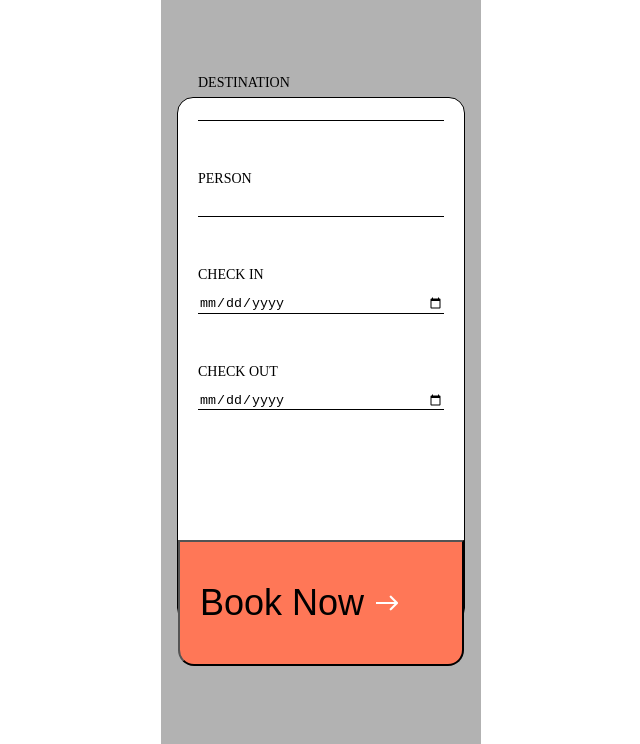
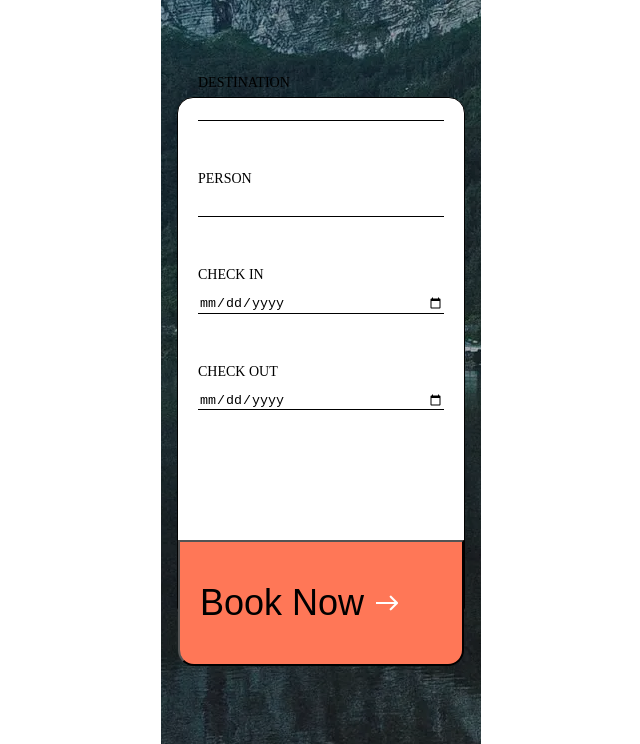
Before and after one commit to lfilella97/202301-w1chwe-lluis-filella-jaume-cuadrada, a website built with Parcel: page src/index.html in a window 1280 px wide. Shown: the part 408-1152 px from the top of the page, without its empty margins (327-967 px from the left). Built offline with nearby package versions, Linux system fonts and the light colour scheme; files whose address does not match are found by name.

Commit message:
background: on sass need /src/ to work

```diff
--- a/src/sass/style.scss
+++ b/src/sass/style.scss
@@ -61,7 +61,7 @@ body {
   padding-top: 198px;
   height: 1210px;
   background: linear-gradient(0deg, rgba(0, 0, 0, 0.3), rgba(0, 0, 0, 0.3)),
-    url(images/river-landscape.webp);
+    url(/src/images/river-landscape.webp);
   background-position: 2230px 1833px;
   object-fit: cover;
   gap: 100px;
```
